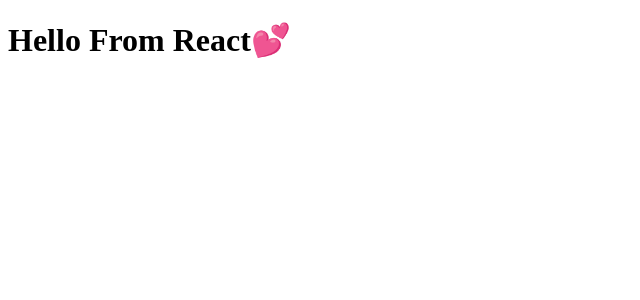
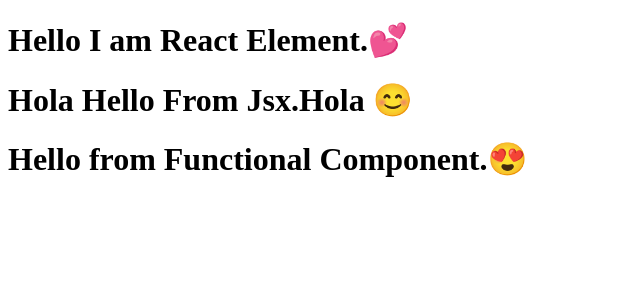
Before and after one commit to SamarSiddiqui/Hello-React, a React (Vite) app: page / in a window 1280 px wide. Shown: the top 300 px of the page, without its empty margins (0-640 px from the left). Built offline with nearby package versions, Linux system fonts and the light colour scheme.

Commit message:
Learned Jsx And Functional Component

```diff
--- a/App.js
+++ b/App.js
@@ -1,8 +1,31 @@
-import React from "react";
-import ReactDOM from "react-dom/client";
+import React from "react"
+import ReactDOM from "react-dom/client"
+let root = ReactDOM.createRoot(document.getElementById('root'))
 
-let heading = React.createElement('h1',{},'Hello From React💕')
 
-const root = ReactDOM.createRoot( document.getElementById("root"));
-// const oot = createRoot(rootElement);
-root.render(heading)
+//React Element
+let heading = React.createElement('h1',{},'Hello I am React Element.💕')
+
+let span = <span>Hola  </span>
+
+//React Element Using Jsx
+let Title =  <h1>{span}Hello From Jsx.{span}😊</h1>
+// JsxCode ==> ReactElement ==> JsObject ==> Html element
+
+
+// ReactComponents  (Functional  Components)
+
+let HeadingComponent = () =>{
+    return <div>
+        {heading}
+        {Title}
+        <h1>Hello from Functional Component.😍</h1>
+    </div>
+}
+
+
+
+//   < />
+root.render(<HeadingComponent />)
+// console.log(heading);
+// console.log(title);
--- a/index.html
+++ b/index.html
@@ -3,11 +3,16 @@
 <head>
     <meta charset="UTF-8">
     <meta name="viewport" content="width=device-width, initial-scale=1.0">
-    <title>Document</title>
+    <title>Documet</title>
+    <link rel="stylesheet" href="style.css">
 </head>
 <body>
-    <div id="root"></div>
+    <div id="root">
+        <h1>Not Rendered</h1>
+    </div>
 
     <script  type="module" src="App.js"></script>
+
+
 </body>
 </html>
--- /dev/null
+++ b/style.css
@@ -0,0 +1,10 @@
+#heading{
+    color: fuchsia;
+}
+
+
+/* .div1 {
+    width: 100vw;
+    height: 100px;
+    background: firebrick;c
+} */
```
Also changed, not shown: package.json (+3 -4 lines).
